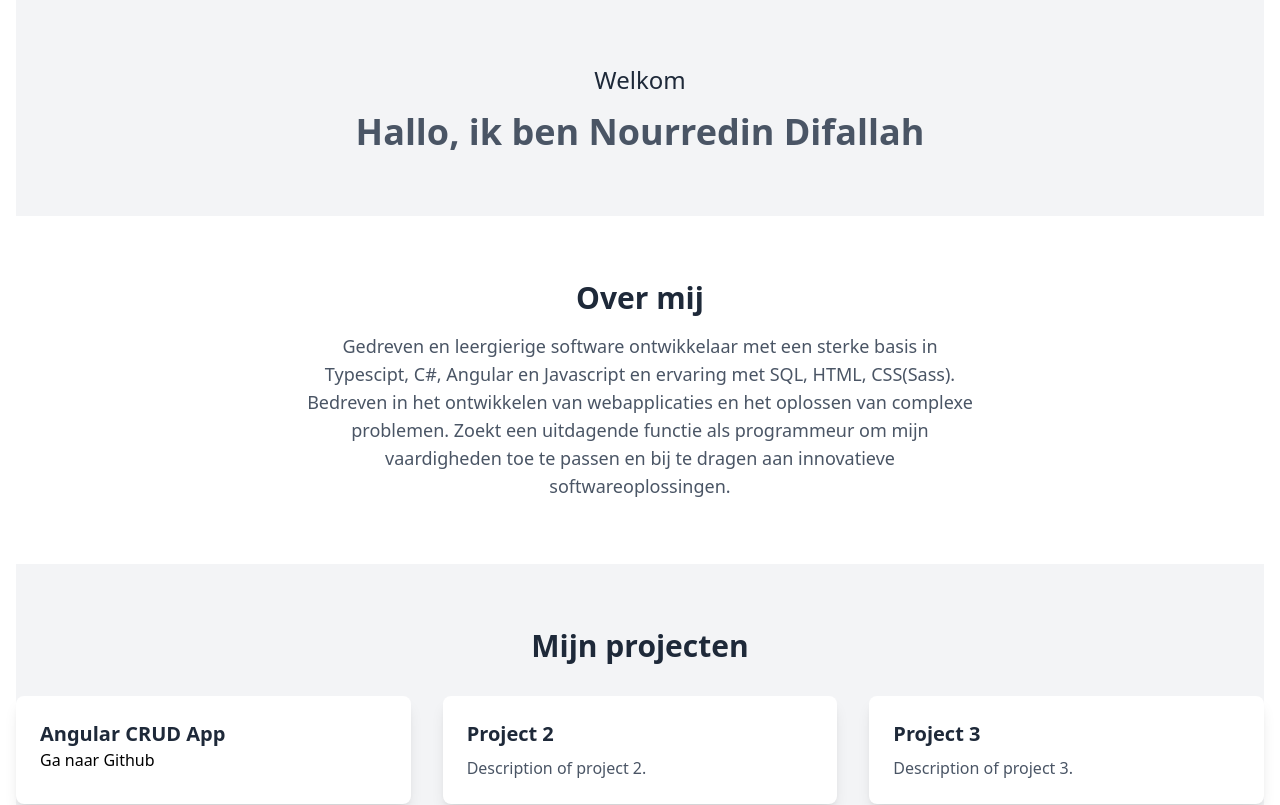
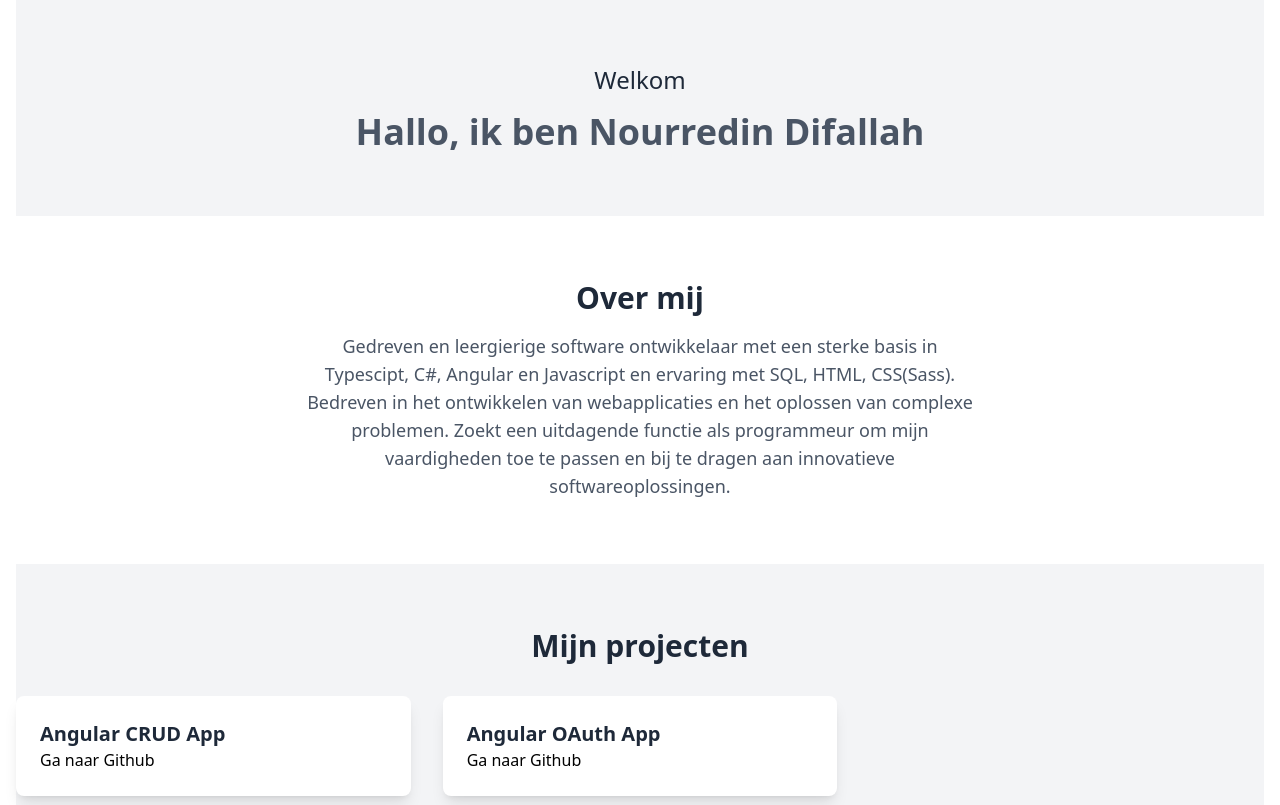
Before and after one commit to NourredinD/angular-app, an Angular app: page /projects in a window 1280 px wide. Shown: the top 805 px of the page. Built offline with nearby package versions, Linux system fonts and the light colour scheme.

Commit message:
Update project links and descriptions in projects.html

```diff
--- a/src/app/projects/projects.html
+++ b/src/app/projects/projects.html
@@ -4,15 +4,15 @@
     <div class="mt-8 grid gap-8 grid-cols-1 sm:grid-cols-2 md:grid-cols-3">
         <div class="bg-white p-6 rounded-lg shadow-lg">
             <h3 class="text-xl font-semibold text-gray-800">Angular CRUD App</h3>
-            <a href="https://github.com/NourredinD/angular-crud" class="font-medium text-fg-brand hover:underline" target="_blank">Ga naar Github</a>
+            <a href="https://github.com/NourredinD/angular-crud" class="font-small text-fg-brand hover:underline" target="_blank">Ga naar Github</a>
         </div>
         <div class="bg-white p-6 rounded-lg shadow-lg">
-            <h3 class="text-xl font-semibold text-gray-800">Project 2</h3>
-            <p class="text-gray-600 mt-2">Description of project 2.</p>
+            <h3 class="text-xl font-semibold text-gray-800">Angular OAuth App</h3>
+            <a href="https://github.com/NourredinD/angular-oauth" class="font-small text-fg-brand hover:underline" target="_blank">Ga naar Github</a>
         </div>
-        <div class="bg-white p-6 rounded-lg shadow-lg">
+        <!-- <div class="bg-white p-6 rounded-lg shadow-lg">
             <h3 class="text-xl font-semibold text-gray-800">Project 3</h3>
             <p class="text-gray-600 mt-2">Description of project 3.</p>
-        </div>
+        </div> -->
     </div>
 </section>
```
